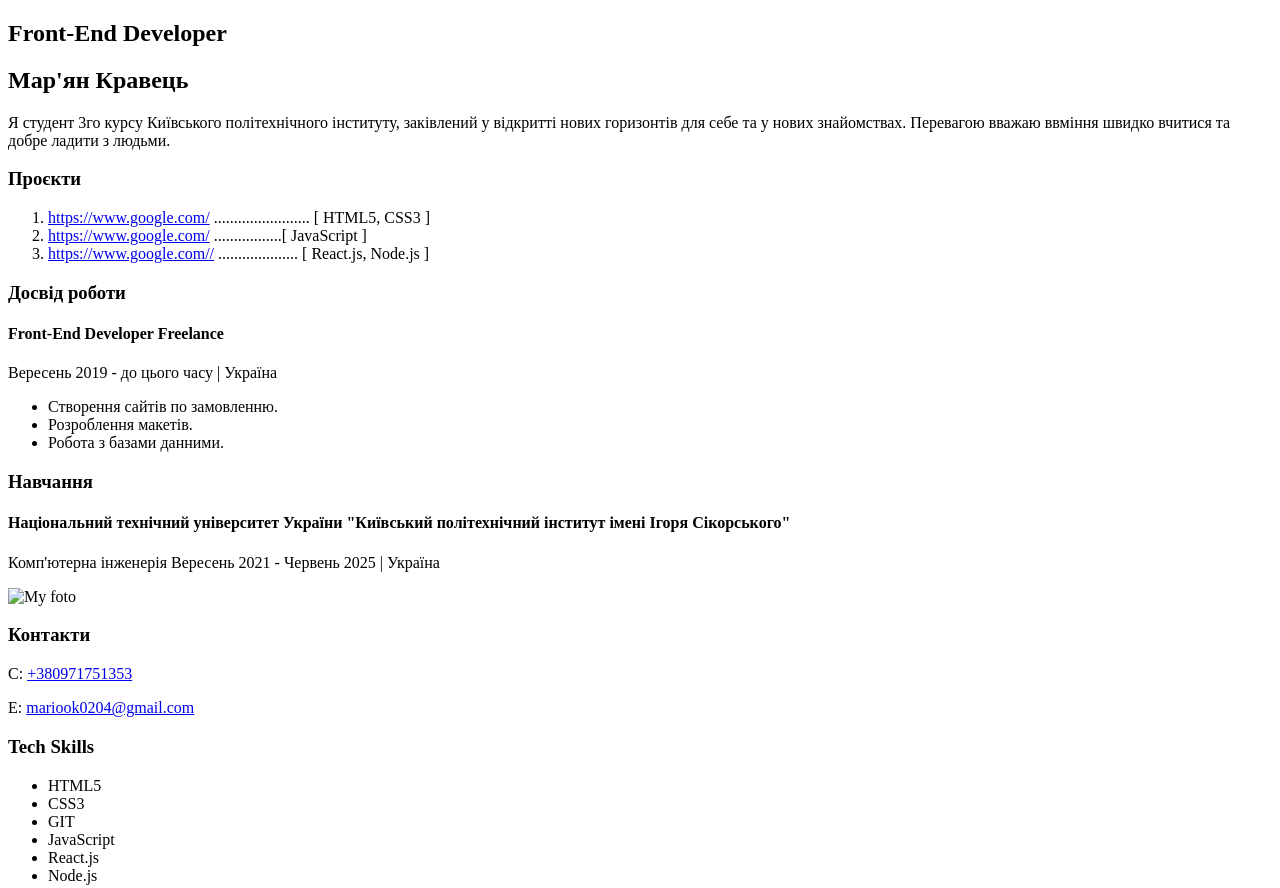
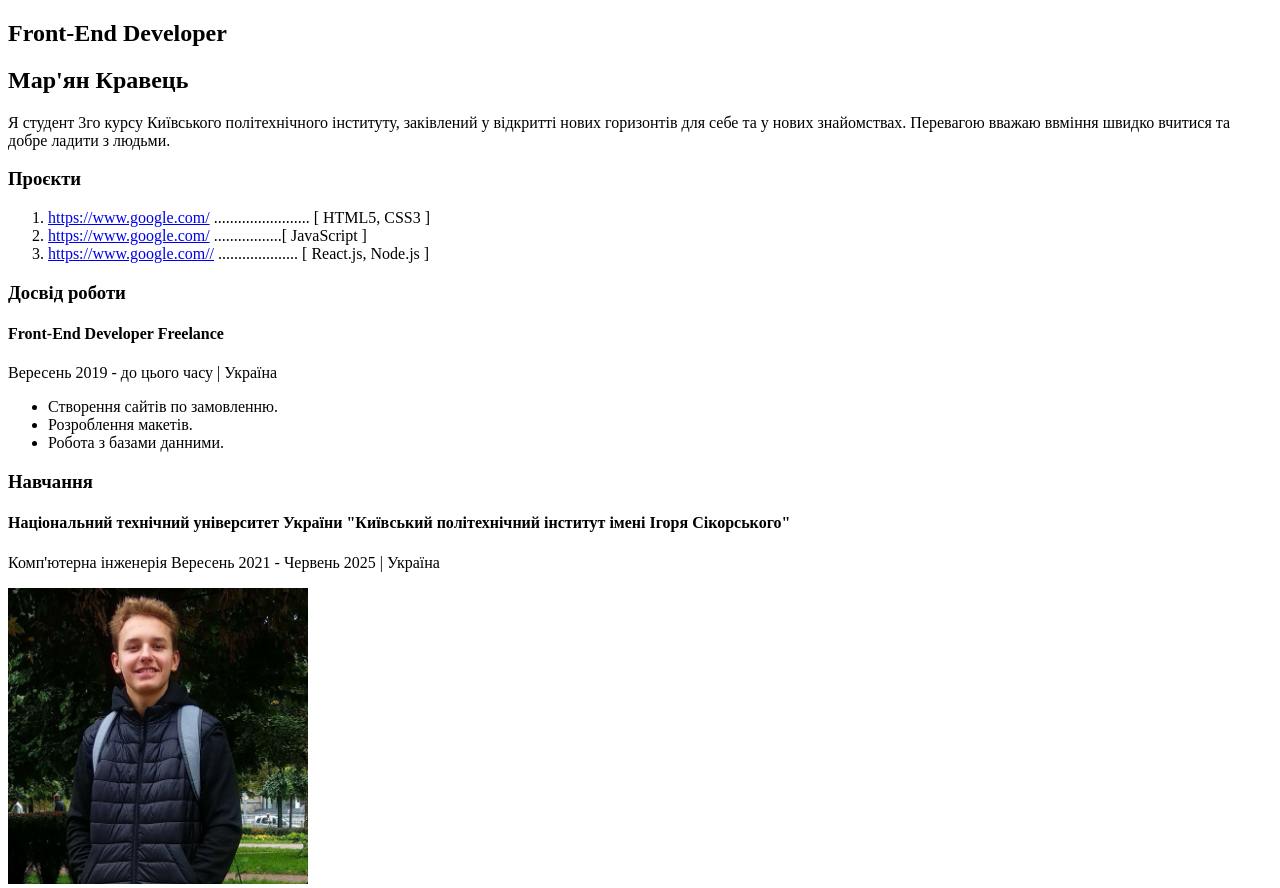
Before and after one commit to MarioKarv/WEBresume, a plain HTML site: page index.html in a window 1280 px wide. Shown: the top 888 px of the page. Drawn offline with Linux system fonts and the light colour scheme.

Commit message:
Update index.html

```diff
--- a/index.html
+++ b/index.html
@@ -97,7 +97,7 @@
 
           <!-- Sidebar -->
           <aside>
-            <img src="./img/photo.jpg" alt="My foto" width="300px" />
+            <img src="./photo.jpg" alt="My foto" width="300px" />
 
             <!-- Contacts -->
             <div>
```
